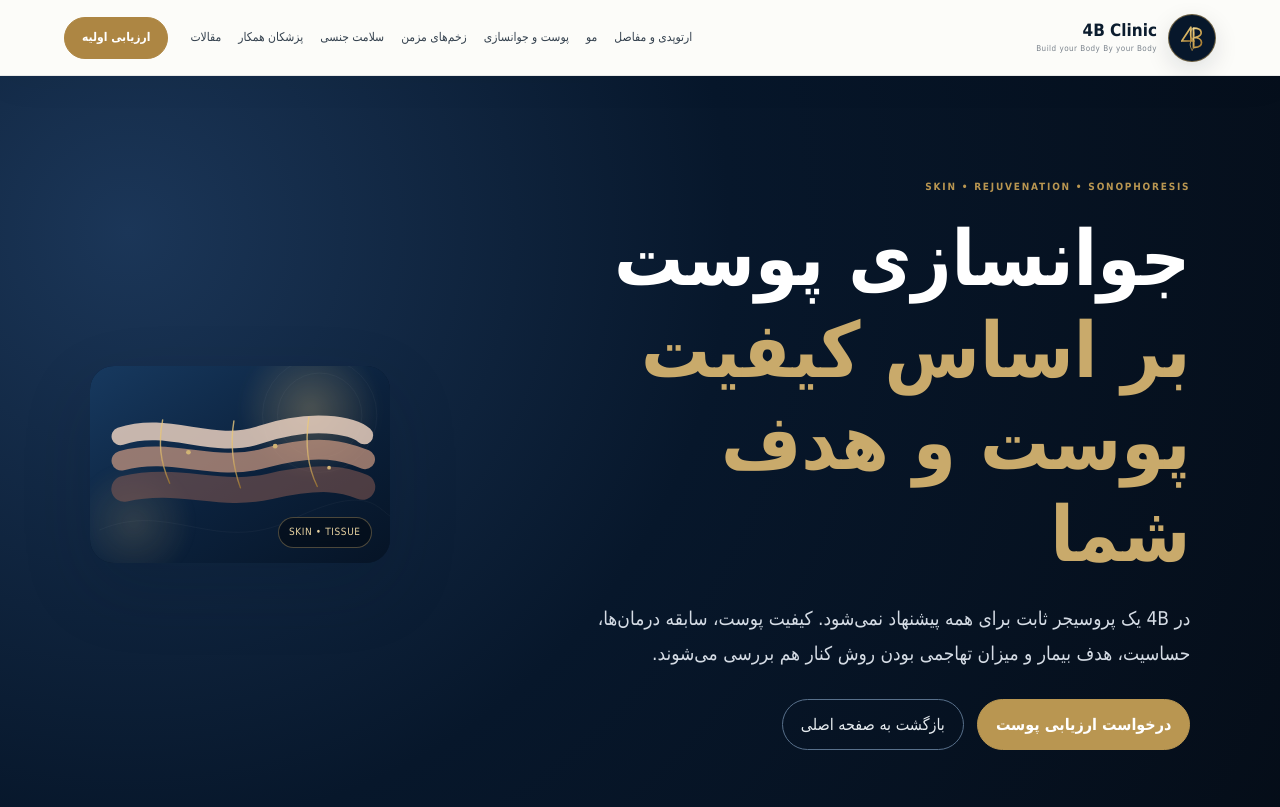
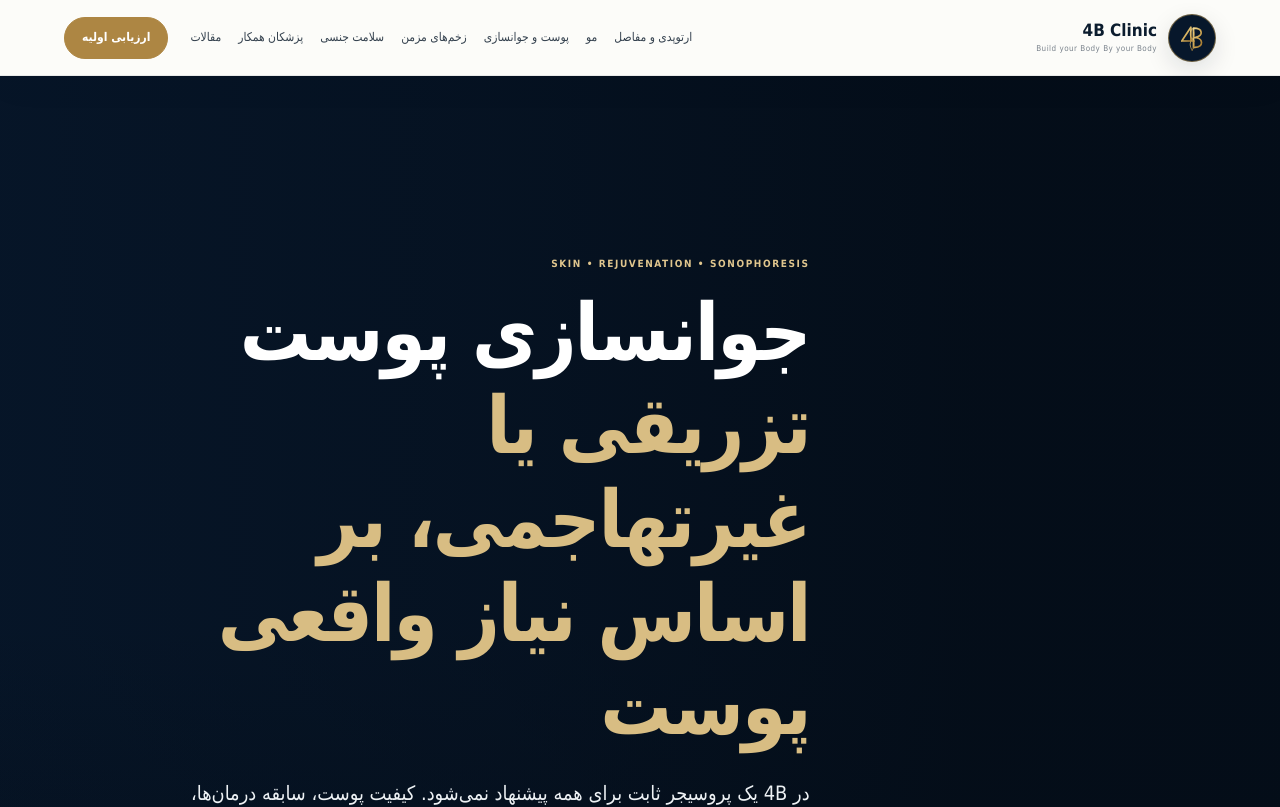
Before and after one commit to kianariai-alt/4B-Clinic-Web, a SvelteKit app: page /skin in a window 1280 px wide. Shown: the top 807 px of the page. Built offline with nearby package versions, Linux system fonts and the light colour scheme.

Commit message:
redesign: rebuild skin page with real photography

```diff
--- a/src/routes/skin/+page.svelte
+++ b/src/routes/skin/+page.svelte
@@ -1,5 +1,5 @@
 <script>
-  import ClinicalPathwayPage from '$lib/components/ClinicalPathwayPage.svelte';
+  import PhotoClinicalPage from '$lib/components/PhotoClinicalPage.svelte';
 
   const conditions = [
     { title: 'کاهش شفافیت و کیفیت پوست', en: 'Skin Quality', text: 'خشکی، کدری، بافت ناهمگون و کاهش شادابی باید در کنار سن، سبک زندگی، مراقبت پوستی و سابقه درمان‌های قبلی بررسی شوند.' },
@@ -17,29 +17,32 @@
 </script>
 
 <svelte:head>
-  <title>جوانسازی پوست با روش‌های اتولوگ | 4B Clinic تهران</title>
+  <title>جوانسازی پوست با تزریق و سونوفورزیس | 4B Clinic تهران</title>
   <meta name="description" content="برنامه‌های جوانسازی پوست در 4B Clinic تهران با روش‌های اتولوگ منتخب، تزریق و سونوفورزیس؛ انتخاب روش بر اساس کیفیت پوست و هدف درمانی." />
   <link rel="canonical" href="https://4b-clinic.com/skin" />
+  <meta property="og:image" content="https://4b-clinic.com/images/services/skin.webp" />
 </svelte:head>
 
-<ClinicalPathwayPage
+<PhotoClinicalPage
   eyebrow="SKIN • REJUVENATION • SONOPHORESIS"
   title="جوانسازی پوست"
-  titleAccent="بر اساس کیفیت پوست و هدف شما"
+  titleAccent="تزریقی یا غیرتهاجمی، بر اساس نیاز واقعی پوست"
   intro="در 4B یک پروسیجر ثابت برای همه پیشنهاد نمی‌شود. کیفیت پوست، سابقه درمان‌ها، حساسیت، هدف بیمار و میزان تهاجمی بودن روش کنار هم بررسی می‌شوند."
+  image="/images/services/skin.webp"
+  imageAlt="خانمی در کلینیک زیبایی هنگام جوانسازی پوست با تزریق و سونوفورزیس"
+  imagePosition="center 42%"
   {conditions}
   pathwayTitle="روش تزریقی و غیرتهاجمی یک کاربرد واحد ندارند"
   pathwayIntro="انتخاب درمان باید توضیح دهد چرا یک روش برای هدف مشخص بیمار مناسب‌تر است و چه محدودیت‌هایی دارد."
   {steps}
-  noteTitle="نکته مهم"
+  noteTitle="روش غیرتهاجمی همیشه جایگزین تزریق نیست"
   note="غیرتهاجمی بودن یک روش به معنی اثربخشی یکسان با تزریق در همه کاربردها نیست. انتخاب مسیر باید بر اساس هدف درمان، شرایط پوست و شواهد موجود انجام شود."
   ctaTitle="قبل از انتخاب روش، سابقه پوست و درمان‌های قبلی را مرور کنیم."
   ctaText="اطلاعات مربوط به حساسیت‌ها، داروها، درمان‌های زیبایی قبلی و هدف شما کمک می‌کند برنامه منطقی‌تر و شخصی‌تری طراحی شود."
   ctaLabel="درخواست ارزیابی پوست"
   backHref="/"
   backLabel="بازگشت به صفحه اصلی"
-  visualKind="skin"
-  visualLabel="SKIN • TISSUE"
+  badges={['سونوفورزیس', 'تزریق', 'PL / PRGF', 'EXO منتخب']}
   scienceHref="https://zetamed.org/%D9%BE%D8%B2%D8%B4%DA%A9%DB%8C-%D8%A8%D8%A7%D8%B2%D8%B3%D8%A7%D8%AE%D8%AA%DB%8C-%D9%85%D9%82%D8%AF%D9%85%D9%87/"
   scienceTitle="پزشکی بازساختی و کیفیت بافت"
   scienceText="برای آشنایی عمیق‌تر با مفهوم بازسازی بافت، ارتباط سلولی و محدودیت‌های واقعی پزشکی بازساختی، مقدمه علمی Zetamed را بخوانید."
```
